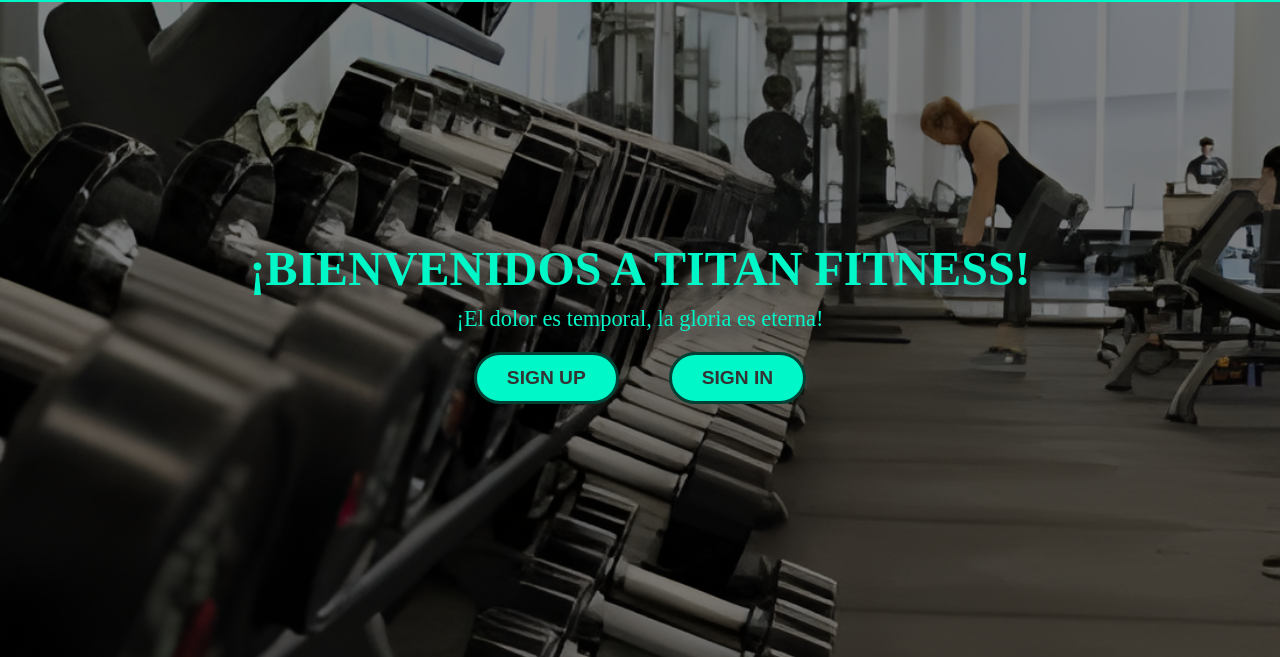
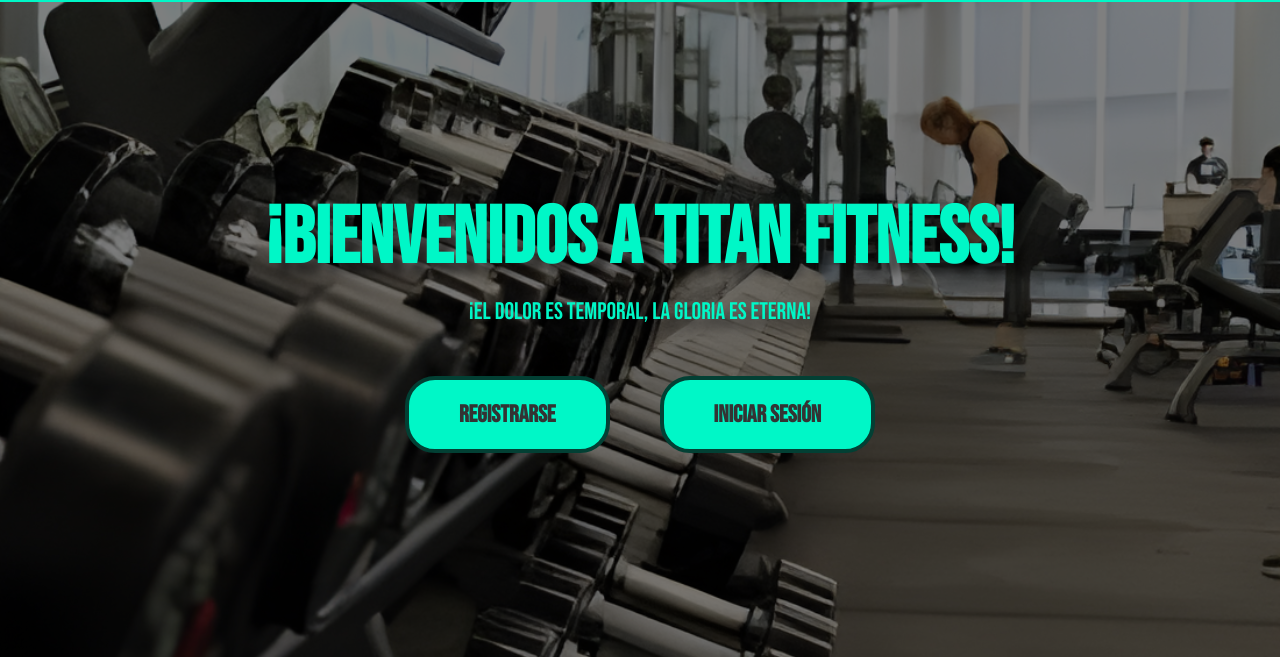
Before and after one commit to acabbuz/gymrepo, a plain HTML site: page index.html in a window 1280 px wide. Shown: the part 143-800 px from the top of the page. Drawn offline with Linux system fonts and the light colour scheme.

Commit message:
Index de inicio de la página creados solo falta logo

```diff
--- a/index.html
+++ b/index.html
@@ -19,8 +19,8 @@
         <h1>¡BIENVENIDOS A TITAN FITNESS!</h1>
         <p>¡El dolor es temporal, la gloria es eterna!</p>
         <div class="buttons">
-            <button class="btn">SIGN UP</button>
-            <button class="btn">SIGN IN</button>
+            <button class="btn">REGISTRARSE</button>
+            <button class="btn">INICIAR SESIÓN</button>
         </div>
     </section>
 
--- a/styles_index.css
+++ b/styles_index.css
@@ -39,14 +39,16 @@ body{
 }
 
 .hero h1 {
-    font-size: 3rem;
+    font-size: 5rem;
     font-weight: bold;
     margin-bottom: 10px;
+    font-family:Bebas Neue ;
 }
 
 .hero p {
-    font-size: 1.4rem;
-    margin-bottom: 20px;
+    font-size: 1.5rem;
+    margin-bottom: 50px;
+    font-family:Bebas Neue ;
 }
 
 .buttons {
@@ -57,13 +59,14 @@ body{
 .btn {
     background-color: #00F7C7;
     color: #333;
-    font-size: 1.2rem;
-    padding: 12px 30px;
-    border: 3.4px solid #024034;
+    font-size: 1.5rem;
+    padding: 20px 50px;
+    border: 4px solid #024034;
     border-radius: 30px;
     cursor: pointer;
     transition: 0.3s;
     font-weight: bold;
+    font-family:Bebas Neue ;
 }
 
 .btn:hover {
```
